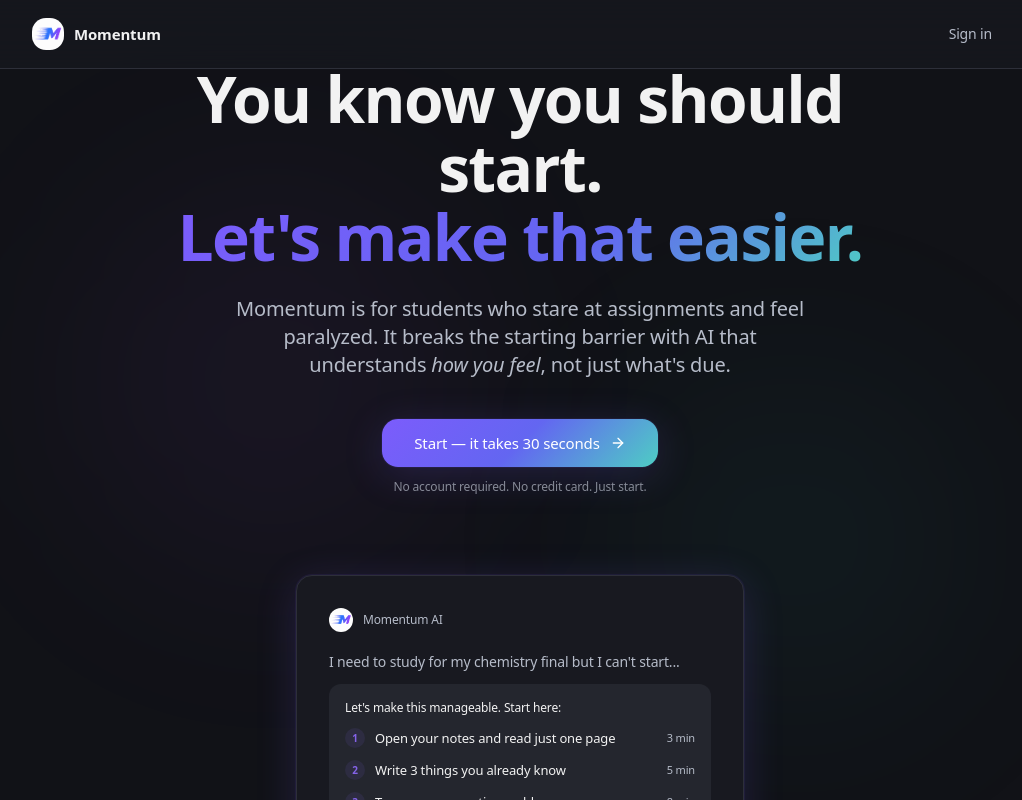
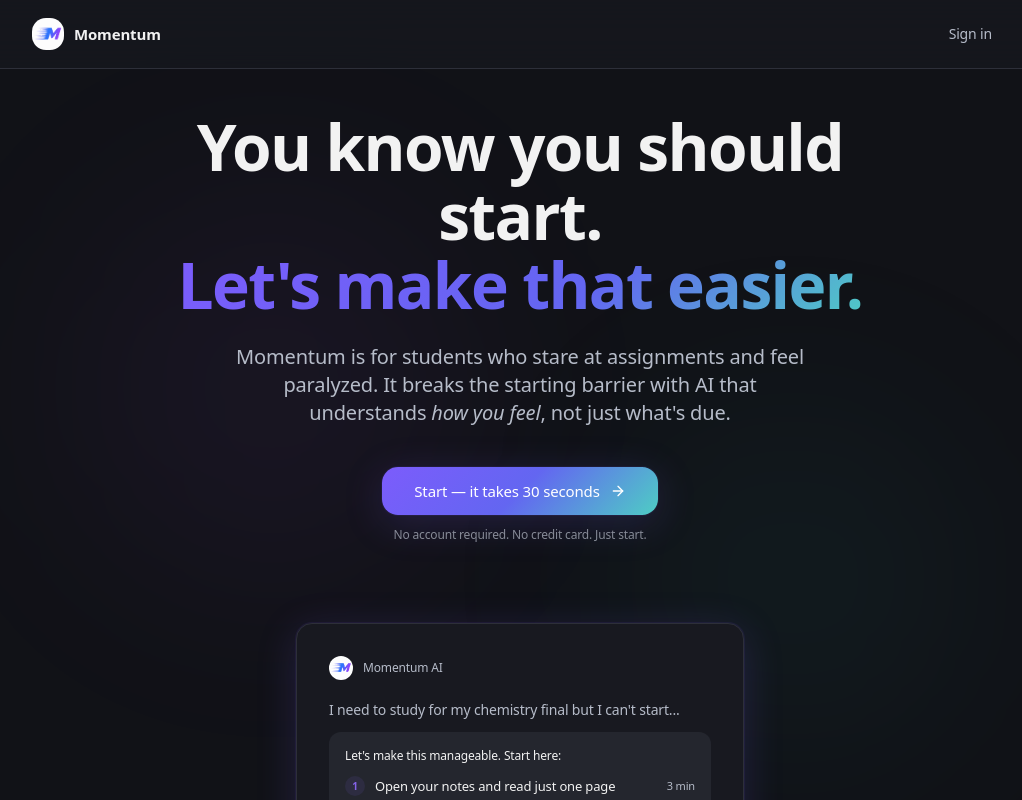
Before and after one commit to nolanReam/Momentum, a Next.js app: page / in a window 1280 px wide. Shown: the top 800 px of the page, without its empty margins (120-1142 px from the left). Built offline with nearby package versions, Linux system fonts and the light colour scheme; no server answers.

Commit message:
move hero text down

```diff
--- a/src/components/landing-page.tsx
+++ b/src/components/landing-page.tsx
@@ -66,7 +66,7 @@
       </nav>
 
       {/* Hero */}
-      <section className="relative min-h-[92vh] flex items-center justify-center px-6 pt-16">
+      <section className="relative min-h-[92vh] flex items-center justify-center px-6 pt-28">
         {/* Soft ambient light */}
         <div className="absolute top-[20%] left-[15%] w-[400px] h-[400px] rounded-full bg-purple-500/5 blur-[100px] pointer-events-none" />
         <div className="absolute bottom-[20%] right-[15%] w-[350px] h-[350px] rounded-full bg-teal-500/5 blur-[100px] pointer-events-none" />
```
